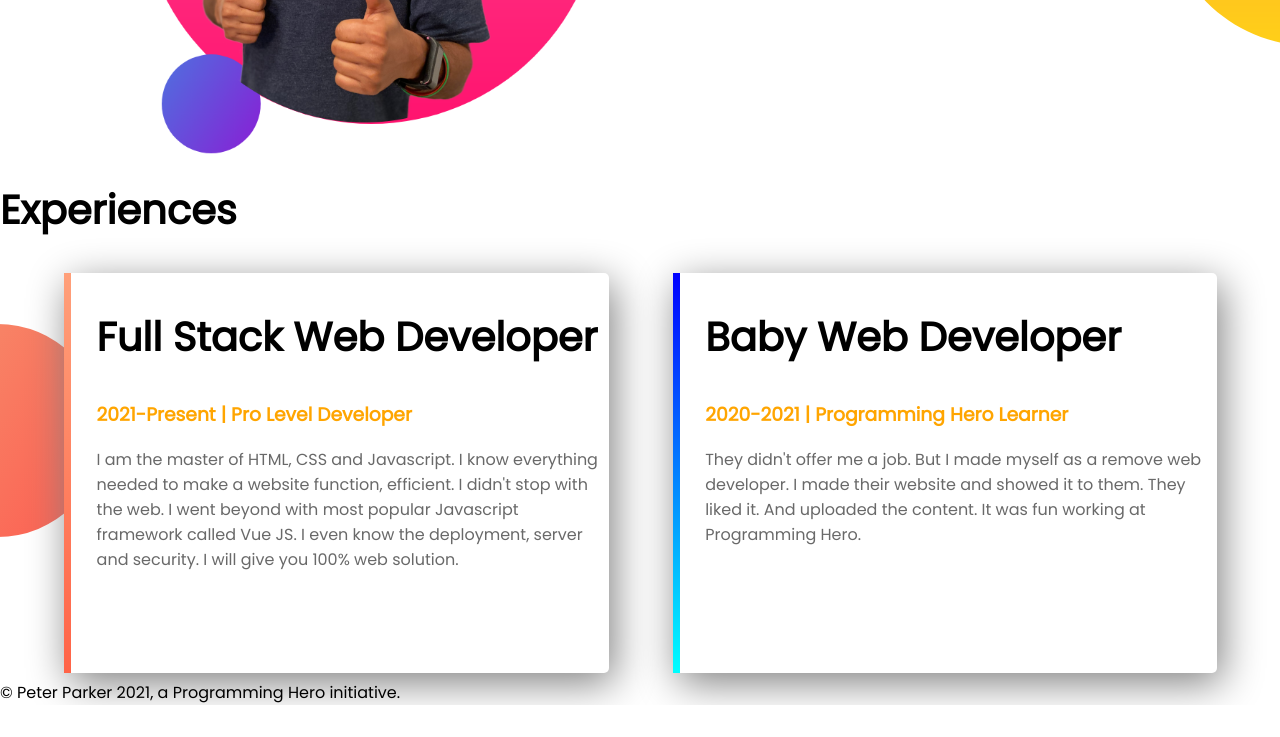
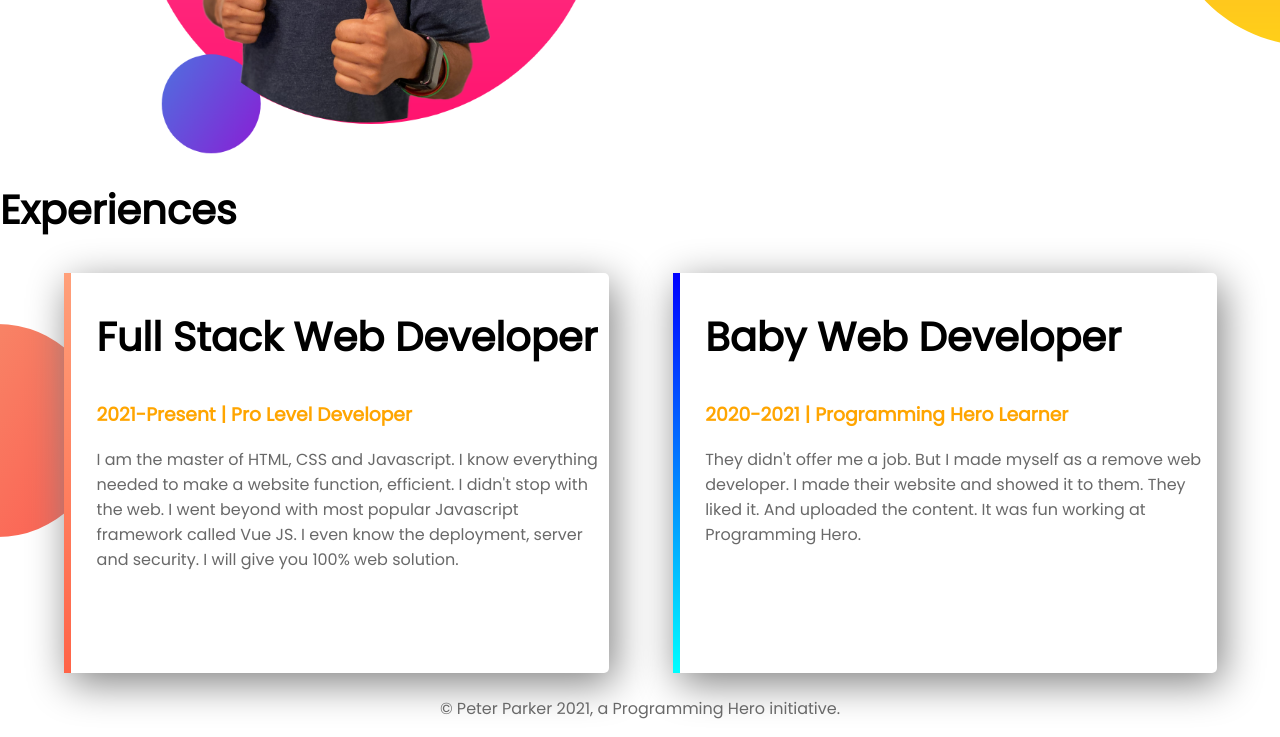
Before and after one commit to mkmahfuz/web-porfolio, a plain HTML site: page index.html in a window 1280 px wide. Shown: the part 853-1590 px from the top of the page. Before the commit the page ends 1558 px from the top, so only its background shows below. Drawn offline with Linux system fonts and the light colour scheme.

Commit message:
updated footer

```diff
--- a/index.html
+++ b/index.html
@@ -46,6 +46,6 @@
             <p>They didn't offer me a job. But I made myself as a remove web developer. I made their website and showed it to them. They liked it. And uploaded the content. It was fun working at Programming Hero.</p>
         </div >
     </section>
-    <footer>© Peter Parker 2021, a Programming Hero initiative.</footer>
+    <footer><p>© Peter Parker 2021, a Programming Hero initiative.</p></footer>
 </body>
 </html>
```
